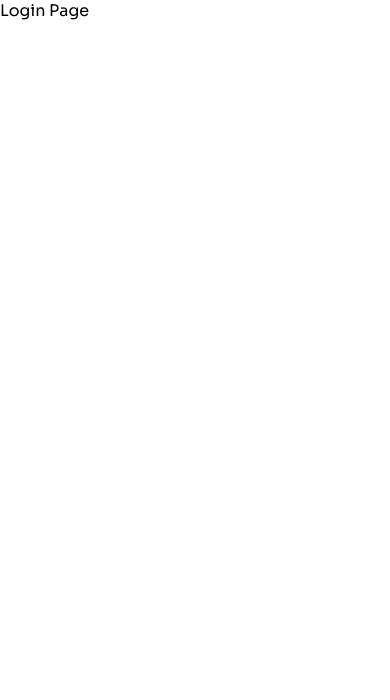
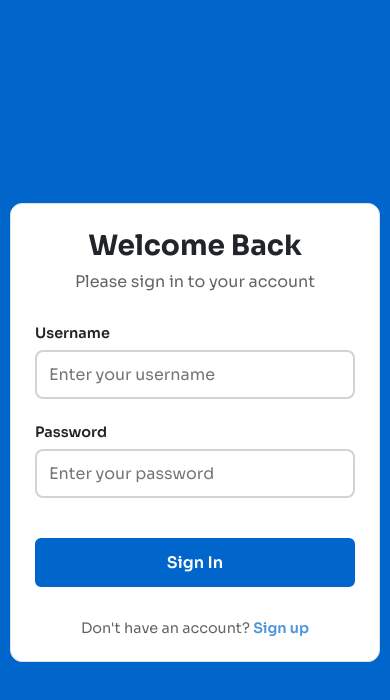
Before and after one commit to kenesparta/quiz-generator-front, a React (Vite) app: page /login in a window 390 px wide. Shown: the top 700 px of the page. Built offline with nearby package versions, Linux system fonts and the light colour scheme.

Commit message:
feat: adding Login component

```diff
--- a/src/components/ui/Dashboard/Dashboard.tsx
+++ b/src/components/ui/Dashboard/Dashboard.tsx
@@ -1,7 +1,17 @@
-import React from "react";
+import React, { useEffect } from "react";
+import { useNavigate } from "react-router-dom";
 import Navbar from "./Navbar";
 
 const Dashboard: React.FC = () => {
+  const navigate = useNavigate();
+
+  useEffect(() => {
+    const isAuthenticated = localStorage.getItem("isAuthenticated");
+    if (!isAuthenticated) {
+      navigate("/login");
+    }
+  }, [navigate]);
+
   return <Navbar />;
 };
 
--- a/src/components/ui/Dashboard/Navbar/Navbar.module.css
+++ b/src/components/ui/Dashboard/Navbar/Navbar.module.css
@@ -32,9 +32,11 @@
   text-align: center;
 }
 
-/* Navigation Menu */
 .nav {
-  padding: 1rem 0;
+  display: flex;
+  flex-direction: column;
+  justify-content: space-between;
+  height: calc(100vh - 75px);
 }
 
 .navList {
@@ -44,7 +46,6 @@
 }
 
 .navItem {
-  margin-bottom: 0.25rem;
 }
 
 .navLink {
@@ -54,7 +55,7 @@
   color: rgba(255, 255, 255, 0.8);
   text-decoration: none;
   font-weight: 500;
-  transition: all 0.3s ease;
+  transition: all 0.1s ease;
   position: relative;
   border-left: 3px solid transparent;
 }
@@ -70,7 +71,7 @@
   background-color: var(--color-accent-success);
   color: var(--color-text);
   border-left-color: var(--color-accent-success);
-  font-weight: 600;
+  font-weight: 900;
 }
 
 .navLink:global(.active):hover {
@@ -79,7 +80,6 @@
 
 /* Icon space (for future icons) */
 .navLink::before {
-  content: "•";
   margin-right: 0.75rem;
   font-size: 1.2rem;
   color: currentColor;
@@ -98,7 +98,6 @@
 .navLink[href="/login"] {
   margin-top: 1rem;
   border-top: 1px solid rgba(255, 255, 255, 0.1);
-  padding-top: 1.5rem;
   color: var(--color-accent-error);
 }
 
@@ -109,7 +108,10 @@
 }
 
 .navLink[href="/login"]::before {
-  content: "↪";
+}
+
+.logoutSection {
+  margin-top: auto;
 }
 
 /* Responsive Design */
--- a/src/components/ui/Dashboard/Navbar/Navbar.tsx
+++ b/src/components/ui/Dashboard/Navbar/Navbar.tsx
@@ -5,10 +5,9 @@ import styles from "./Navbar.module.css";
 const Navbar: React.FC = () => {
   return (
     <div className={styles.navbarLayout}>
-      {/* Left Sidebar */}
       <aside className={styles.sidebar}>
         <div className={styles.sidebarHeader}>
-          <h1 className={styles.sidebarTitle}>Quiz Dashboard</h1>
+          <h1 className={styles.sidebarTitle}>Dashboard</h1>
         </div>
 
         <nav className={styles.nav}>
@@ -33,16 +32,16 @@ const Navbar: React.FC = () => {
                 Examen
               </NavLink>
             </li>
-            <li className={styles.navItem}>
-              <NavLink to="/login" className={styles.navLink}>
-                Salir
-              </NavLink>
-            </li>
           </ul>
+
+          <div className={styles.logoutSection}>
+            <NavLink to="/login" className={styles.navLink}>
+              Salir
+            </NavLink>
+          </div>
         </nav>
       </aside>
 
-      {/* Main Content Area */}
       <main className={styles.content}>
         <Outlet />
       </main>
--- /dev/null
+++ b/src/components/ui/Login/Login.module.css
@@ -0,0 +1,172 @@
+.loginContainer {
+  min-height: 100vh;
+  display: flex;
+  align-items: center;
+  justify-content: center;
+  background: var(--color-primary);
+  padding: 20px;
+}
+
+.loginCard {
+  background: var(--color-background);
+  padding: 2rem;
+  border-radius: 12px;
+  width: 100%;
+  max-width: 400px;
+  border: 1px solid var(--color-border);
+}
+
+.loginHeader {
+  text-align: center;
+  margin-bottom: 2rem;
+}
+
+.title {
+  font-size: 2rem;
+  font-weight: 700;
+  color: var(--color-text);
+  margin-bottom: 0.5rem;
+}
+
+.subtitle {
+  color: var(--color-text);
+  opacity: 0.7;
+  font-size: 1rem;
+  margin: 0;
+}
+
+.loginForm {
+  display: flex;
+  flex-direction: column;
+  gap: 1.5rem;
+}
+
+.inputGroup {
+  display: flex;
+  flex-direction: column;
+  gap: 0.5rem;
+}
+
+.label {
+  font-weight: 600;
+  color: var(--color-text);
+  font-size: 0.9rem;
+}
+
+.input {
+  padding: 0.75rem;
+  border: 2px solid var(--color-input-border);
+  border-radius: 8px;
+  font-size: 1rem;
+  transition: border-color 0.3s ease;
+  outline: none;
+}
+
+.input:focus {
+  border-color: var(--color-input-focus);
+}
+
+.inputError {
+  border-color: var(--color-accent-error);
+}
+
+.inputError:focus {
+  border-color: var(--color-accent-error);
+}
+
+.errorMessage {
+  color: var(--color-error-text);
+  font-size: 0.875rem;
+  margin-top: 0.25rem;
+}
+
+.loginButton {
+  background: var(--color-primary);
+  color: var(--color-text-light);
+  border: none;
+  padding: 0.875rem 1.5rem;
+  border-radius: 8px;
+  font-size: 1rem;
+  font-weight: 600;
+  cursor: pointer;
+  transition: background-color 0.2s ease;
+  margin-top: 1rem;
+}
+
+.loginButton:hover:not(:disabled) {
+  background: var(--color-primary-hover);
+}
+
+.loginButton:active:not(:disabled) {
+  background: var(--color-primary-hover);
+}
+
+.loginButton:disabled {
+  opacity: 0.7;
+  cursor: not-allowed;
+}
+
+.loading {
+  position: relative;
+}
+
+.loading::after {
+  content: "";
+  position: absolute;
+  right: 1rem;
+  top: 50%;
+  transform: translateY(-50%);
+  width: 16px;
+  height: 16px;
+  border: 2px solid transparent;
+  border-top: 2px solid var(--color-text-light);
+  border-radius: 50%;
+  animation: spin 1s linear infinite;
+}
+
+@keyframes spin {
+  0% {
+    transform: translateY(-50%) rotate(0deg);
+  }
+  100% {
+    transform: translateY(-50%) rotate(360deg);
+  }
+}
+
+.loginFooter {
+  margin-top: 2rem;
+  text-align: center;
+}
+
+.footerText {
+  color: var(--color-text);
+  opacity: 0.7;
+  font-size: 0.9rem;
+  margin: 0;
+}
+
+.link {
+  color: var(--color-primary);
+  text-decoration: none;
+  font-weight: 600;
+}
+
+.link:hover {
+  color: var(--color-primary-hover);
+  text-decoration: underline;
+}
+
+/* Responsive design */
+@media (max-width: 480px) {
+  .loginContainer {
+    padding: 10px;
+  }
+
+  .loginCard {
+    padding: 1.5rem;
+  }
+
+  .title {
+    font-size: 1.75rem;
+  }
+}
--- /dev/null
+++ b/src/components/ui/Login/Login.tsx
@@ -0,0 +1,142 @@
+import React, { useState } from "react";
+import { useNavigate } from "react-router-dom";
+import styles from "./Login.module.css";
+import Button from "../Button";
+
+interface LoginForm {
+  username: string;
+  password: string;
+}
+
+const Login: React.FC = () => {
+  const [formData, setFormData] = useState<LoginForm>({
+    username: "",
+    password: "",
+  });
+  const [errors, setErrors] = useState<Partial<LoginForm>>({});
+  const [isLoading, setIsLoading] = useState(false);
+  const navigate = useNavigate();
+
+  const handleInputChange = (e: React.ChangeEvent<HTMLInputElement>) => {
+    const { name, value } = e.target;
+    setFormData((prev) => ({
+      ...prev,
+      [name]: value,
+    }));
+    if (errors[name as keyof LoginForm]) {
+      setErrors((prev) => ({
+        ...prev,
+        [name]: "",
+      }));
+    }
+  };
+
+  const validateForm = (): boolean => {
+    const newErrors: Partial<LoginForm> = {};
+
+    if (!formData.username.trim()) {
+      newErrors.username = "Username is required";
+    }
+
+    if (!formData.password.trim()) {
+      newErrors.password = "Password is required";
+    } else if (formData.password.length < 6) {
+      newErrors.password = "Password must be at least 6 characters";
+    }
+
+    setErrors(newErrors);
+    return Object.keys(newErrors).length === 0;
+  };
+
+  const handleSubmit = async (e: React.FormEvent) => {
+    e.preventDefault();
+
+    if (!validateForm()) {
+      return;
+    }
+
+    setIsLoading(true);
+
+    try {
+      await new Promise((resolve) => setTimeout(resolve, 1000));
+      localStorage.setItem("isAuthenticated", "true");
+      localStorage.setItem("username", formData.username);
+      navigate("/dashboard");
+    } catch (error) {
+      console.error("Login failed:", error);
+      setErrors({ password: "Invalid credentials" });
+    } finally {
+      setIsLoading(false);
+    }
+  };
+
+  return (
+    <div className={styles.loginContainer}>
+      <div className={styles.loginCard}>
+        <div className={styles.loginHeader}>
+          <h1 className={styles.title}>Welcome Back</h1>
+          <p className={styles.subtitle}>Please sign in to your account</p>
+        </div>
+
+        <form onSubmit={handleSubmit} className={styles.loginForm}>
+          <div className={styles.inputGroup}>
+            <label htmlFor="username" className={styles.label}>
+              Username
+            </label>
+            <input
+              type="text"
+              id="username"
+              name="username"
+              value={formData.username}
+              onChange={handleInputChange}
+              className={`${styles.input} ${errors.username ? styles.inputError : ""}`}
+              placeholder="Enter your username"
+              disabled={isLoading}
+            />
+            {errors.username && <span className={styles.errorMessage}>{errors.username}</span>}
+          </div>
+
+          <div className={styles.inputGroup}>
+            <label htmlFor="password" className={styles.label}>
+              Password
+            </label>
+            <input
+              type="password"
+              id="password"
+              name="password"
+              value={formData.password}
+              onChange={handleInputChange}
+              className={`${styles.input} ${errors.password ? styles.inputError : ""}`}
+              placeholder="Enter your password"
+              disabled={isLoading}
+            />
+            {errors.password && <span className={styles.errorMessage}>{errors.password}</span>}
+          </div>
+
+          <Button
+            type="submit"
+            disabled={isLoading}
+            loading={isLoading}
+            variant="primary"
+            size="medium"
+            fullWidth
+            className={styles.loginButton}
+          >
+            {isLoading ? "Signing in..." : "Sign In"}
+          </Button>
+        </form>
+
+        <div className={styles.loginFooter}>
+          <p className={styles.footerText}>
+            Don't have an account?{" "}
+            <a href="#" className={styles.link}>
+              Sign up
+            </a>
+          </p>
+        </div>
+      </div>
+    </div>
+  );
+};
+
+export default Login;
--- /dev/null
+++ b/src/components/ui/Login/index.ts
@@ -0,0 +1 @@
+export { default } from "./Login";
--- a/src/router.tsx
+++ b/src/router.tsx
@@ -1,6 +1,7 @@
 import { createBrowserRouter } from "react-router-dom";
 import App from "./App.tsx";
 import Dashboard from "./components/ui/Dashboard";
+import Login from "./components/ui/Login";
 
 export const router = createBrowserRouter([
   {
@@ -35,6 +36,6 @@ export const router = createBrowserRouter([
   },
   {
     path: "/login",
-    element: <div>Login Page</div>,
+    element: <Login />,
   },
 ]);
--- a/src/styles/globals.css
+++ b/src/styles/globals.css
@@ -4,37 +4,37 @@
 }
 
 :root {
-  /* Primary colors */
-  --color-primary: #0014e0;
-  --color-primary-hover: #0014e0bb;
+  /* Primary colors - Classic blue */
+  --color-primary: #0066cc;
+  --color-primary-hover: #0052a3;
 
-  /* Secondary colors */
-  --color-secondary: #444661;
-  --color-secondary-hover: #44466155;
+  /* Secondary colors - Classic navy */
+  --color-secondary: #2c3e50;
+  --color-secondary-hover: #1a252f;
 
-  /* Accent colors */
-  --color-accent-success: #50e100;
-  --color-accent-success-hover: #50e10066;
-  --color-accent-error: #e04100;
-  --color-accent-error-hover: #e04100bb;
-  --color-accent-warning: #613f30;
-  --color-accent-warning-hover: #613f30bb;
+  /* Accent colors - Traditional RGB palette */
+  --color-accent-success: #28a745;
+  --color-accent-success-hover: #218838;
+  --color-accent-error: #dc3545;
+  --color-accent-error-hover: #c82333;
+  --color-accent-warning: #ffc107;
+  --color-accent-warning-hover: #e0a800;
 
-  /* Neutral colors */
+  /* Neutral colors - Clean and classic */
   --color-background: #ffffff;
-  --color-text: #333333;
+  --color-text: #212529;
   --color-text-light: #ffffff;
 
-  /* UI Element colors */
-  --color-border: #000000;
-  --color-input-border: #aaaaaa;
-  --color-input-focus: #4d90fe;
-  --color-input-shadow-overlay: rgba(33, 150, 243, 0.6);
+  /* UI Element colors - Classic styling */
+  --color-border: #dee2e6;
+  --color-input-border: #ced4da;
+  --color-input-focus: #0066cc;
+  --color-input-shadow-overlay: rgba(0, 102, 204, 0.25);
 
-  /* Feedback colors */
-  --color-error-background: #ffebee;
-  --color-error-text: #e04100;
+  /* Feedback colors - Traditional error styling */
+  --color-error-background: #f8d7da;
+  --color-error-text: #dc3545;
 
   /* Overlay colors */
-  --color-overlay: rgba(255, 255, 255, 0.1);
+  --color-overlay: rgba(33, 37, 41, 0.1);
 }
```
